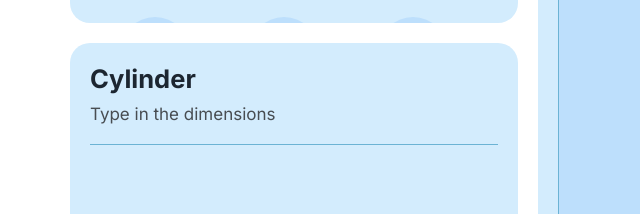
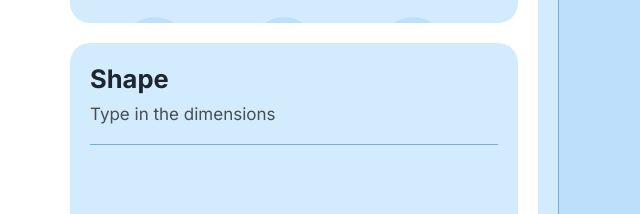
Before and after one commit to StanleyG995/geometry-calculator, a website: page index.html in a window 1280 px wide. Shown: the part 346-560 px from the top of the page, 0-640 px from the left. Drawn offline with Linux system fonts and the light colour scheme.

Commit message:
minor fixes

```diff
--- a/index.html
+++ b/index.html
@@ -17,10 +17,11 @@
     <div class="container">
       <header class="header">
         <nav class="options box">
-          <h1 class = 'app-name'>Geometry Calculator</h1>
+          <h1 class='app-name'>Geometry Calculator</h1>
           <div class="theme-changer"><label for="theme-button">Change theme:</label>
             <button id="theme-button" class="theme-button">
-            </button></div>
+            </button>
+          </div>
 
         </nav>
       </header>
@@ -71,7 +72,7 @@
           </div>
           <div class="initial-values-box box">
             <div class="box-header">
-              <h2 class="box-heading current-shape-name">Cylinder</h2>
+              <h2 class="box-heading current-shape-name">Shape</h2>
               <p class="box-subtitle">Type in the dimensions</p>
             </div>
             <div class="box-body initial-values">
--- a/src/js/main.js
+++ b/src/js/main.js
@@ -72,7 +72,8 @@ const getShapeInfo = () => {
 
 const setFields = () => {
 
-g
+	shapeName.innerText = currentShape.querySelector('.shape-label').innerText
+
 	inputs.forEach(input => {
 		const newInput = document.createElement("div")
 		newInput.innerHTML = `
```
Also changed, not shown: 1 other file.
